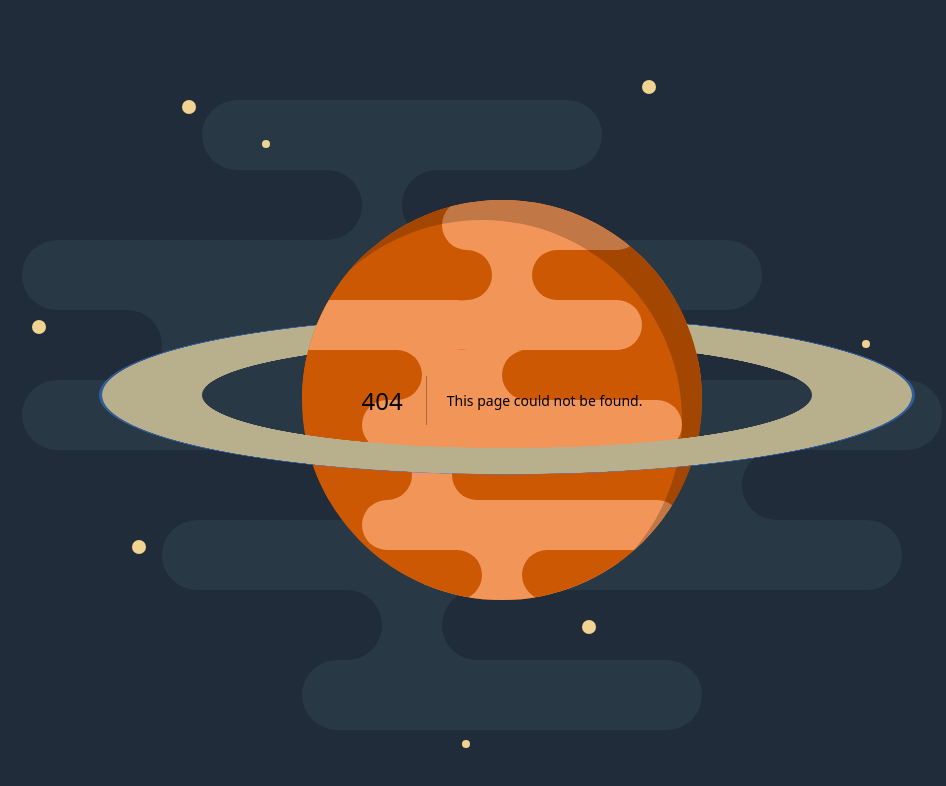
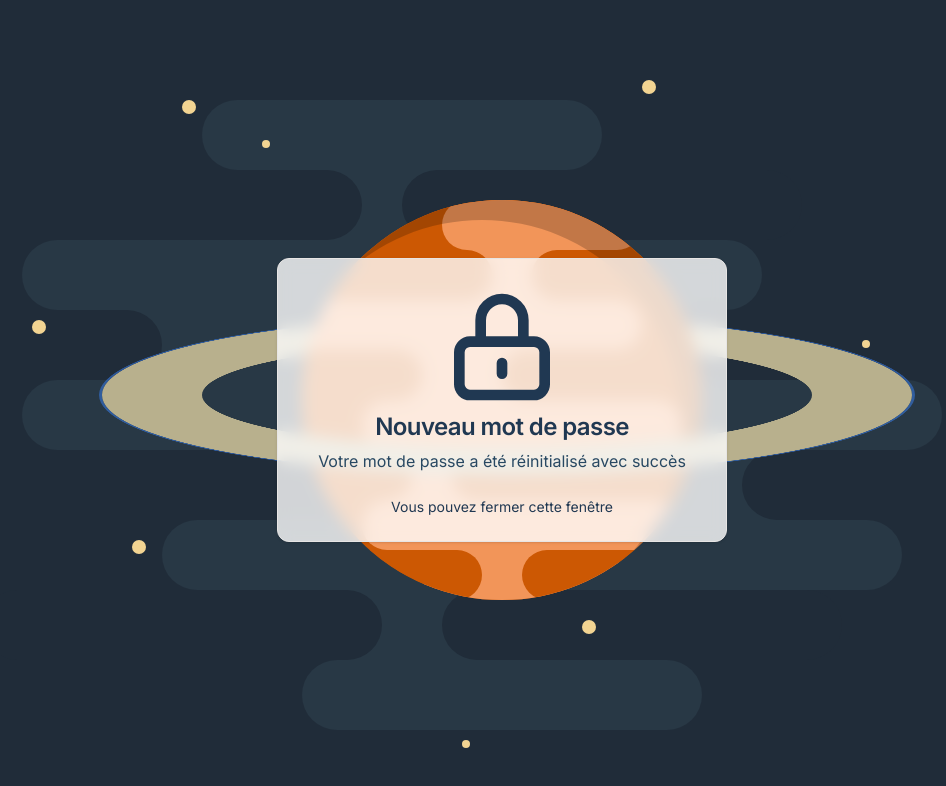
Before and after one commit to aeecleclair/CalypSSO, a Next.js app: page /calypsso/reset-password/success in a window 1280 px wide. Before the commit this address had no page. Shown: the top 786 px of the page, without its empty margins (138-1084 px from the left). Built offline with nearby package versions, Linux system fonts and the light colour scheme.

Commit message:
feat: adding success pages

```diff
--- a/src/app/activate/page.tsx
+++ b/src/app/activate/page.tsx
@@ -20,7 +20,7 @@ import { z } from "zod";
 
 const RegisterPage = () => {
   // const { activateAccount, isActivationLoading } = useAccountCreation();
-  // const router = useRouter();
+  const router = useRouter();
   const formSchema = z.object({
     activation_code: z
       .string({
@@ -57,6 +57,7 @@ const RegisterPage = () => {
   });
 
   function onSubmit(values: z.infer<typeof formSchema>) {
+    router.push("/activate/success");
     // const body: CoreUserActivateRequest = {
     //   activation_token: values.activation_code,
     //   firstname: values.firstname,
--- /dev/null
+++ b/src/app/activate/success/page.tsx
@@ -0,0 +1,37 @@
+import {
+  Card,
+  CardDescription,
+  CardFooter,
+  CardHeader,
+  CardTitle,
+} from "@/components/ui/card";
+import { HiCheck } from "react-icons/hi";
+
+const SuccessPage = () => {
+  return (
+    <div className="flex [&>div]:w-full h-screen m-4">
+      <Card className="rounded-xl border shadow m-auto backdrop-blur bg-opacity-80 bg-white">
+        <CardHeader>
+          <CardTitle>
+            <div className="items-center flex w-full">
+              <HiCheck className="w-32 h-32 m-auto" />
+            </div>
+            <div>
+              <h1 className="text-2xl text-center">Inscription réussie</h1>
+            </div>
+          </CardTitle>
+          <CardDescription className="min-w-[400px] w-full text-center text-base">
+            Votre compte a été créé avec succès
+          </CardDescription>
+        </CardHeader>
+        <CardFooter>
+          <div className="text-center w-full text-sm">
+            Vous pouvez fermer cette fenêtre
+          </div>
+        </CardFooter>
+      </Card>
+    </div>
+  );
+};
+
+export default SuccessPage;
--- a/src/app/recover/page.tsx
+++ b/src/app/recover/page.tsx
@@ -10,12 +10,14 @@ import { Input } from "@/components/ui/input";
 import { toast } from "@/components/ui/use-toast";
 import { zodResolver } from "@hookform/resolvers/zod";
 import Link from "next/link";
+import { useRouter } from "next/navigation";
 import * as React from "react";
 import { useForm } from "react-hook-form";
 import { z } from "zod";
 
 const RecoverPage = () => {
   // const { recoverPassword, isRecoverLoading } = useRecoverPassword();
+  const router = useRouter();
   const formSchema = z.object({
     email: z
       .string({
@@ -31,6 +33,7 @@ const RecoverPage = () => {
   });
 
   function onSubmit(values: z.infer<typeof formSchema>) {
+    router.push("/recover/success")
     // recoverPassword(values.email, () => {
     //   toast({
     //     title: "Email envoyé",
--- /dev/null
+++ b/src/app/recover/success/page.tsx
@@ -0,0 +1,32 @@
+import { Card, CardDescription, CardFooter, CardHeader, CardTitle } from "@/components/ui/card";
+import { HiOutlineMail } from "react-icons/hi";
+
+
+const SuccessPage = () => {
+  return (
+    <div className="flex [&>div]:w-full h-screen m-4">
+      <Card className="rounded-xl border shadow m-auto backdrop-blur bg-opacity-80 bg-white">
+        <CardHeader>
+          <CardTitle>
+            <div className="items-center flex w-full">
+              <HiOutlineMail className="w-32 h-32 m-auto" />
+            </div>
+            <div>
+              <h1 className="text-2xl text-center">Mail envoyé</h1>
+            </div>
+          </CardTitle>
+          <CardDescription className="min-w-[400px] w-full text-center text-base">
+            {"Un mail a été envoyé à l'adresse indiquée"}
+          </CardDescription>
+        </CardHeader>
+        <CardFooter>
+          <div className="text-center w-full text-sm">
+            Vous pouvez fermer cette fenêtre
+          </div>
+        </CardFooter>
+      </Card>
+    </div>
+  );
+};
+
+export default SuccessPage;
--- a/src/app/register/page.tsx
+++ b/src/app/register/page.tsx
@@ -10,12 +10,14 @@ import { Input } from "@/components/ui/input";
 import { toast } from "@/components/ui/use-toast";
 import { zodResolver } from "@hookform/resolvers/zod";
 import Link from "next/link";
+import { useRouter } from "next/navigation";
 import * as React from "react";
 import { useForm } from "react-hook-form";
 import { z } from "zod";
 
 const RegisterPage = () => {
   // const { registerAccount, isRegisteringLoading } = useAccountCreation();
+  const router = useRouter();
   const formSchema = z.object({
     email: z
       .string({
@@ -31,6 +33,7 @@ const RegisterPage = () => {
   });
 
   function onSubmit(values: z.infer<typeof formSchema>) {
+    router.push("/register/success");
     // registerAccount(values.email, () => {
     //   toast({
     //     title: "Email envoyé",
--- /dev/null
+++ b/src/app/register/success/page.tsx
@@ -0,0 +1,32 @@
+import { Card, CardDescription, CardFooter, CardHeader, CardTitle } from "@/components/ui/card";
+import { HiOutlineMail } from "react-icons/hi";
+
+
+const SuccessPage = () => {
+  return (
+    <div className="flex [&>div]:w-full h-screen m-4">
+      <Card className="rounded-xl border shadow m-auto backdrop-blur bg-opacity-80 bg-white">
+        <CardHeader>
+          <CardTitle>
+            <div className="items-center flex w-full">
+              <HiOutlineMail className="w-32 h-32 m-auto" />
+            </div>
+            <div>
+              <h1 className="text-2xl text-center">Mail envoyé</h1>
+            </div>
+          </CardTitle>
+          <CardDescription className="min-w-[400px] w-full text-center text-base">
+            {"Un mail a été envoyé à l'adresse indiquée"}
+          </CardDescription>
+        </CardHeader>
+        <CardFooter>
+          <div className="text-center w-full text-sm">
+            Vous pouvez fermer cette fenêtre
+          </div>
+        </CardFooter>
+      </Card>
+    </div>
+  );
+};
+
+export default SuccessPage;
--- a/src/app/reset-password/page.tsx
+++ b/src/app/reset-password/page.tsx
@@ -43,6 +43,7 @@ const ResetPasswordPage = () => {
   });
 
   function onSubmit(values: z.infer<typeof formSchema>) {
+    router.push("/reset-password/success");
     // resetPassword(values.password, values.activation_code, () => {
     //   toast({
     //     title: "Mot de passe réinitialisé",
--- /dev/null
+++ b/src/app/reset-password/success/page.tsx
@@ -0,0 +1,39 @@
+import {
+  Card,
+  CardDescription,
+  CardFooter,
+  CardHeader,
+  CardTitle,
+} from "@/components/ui/card";
+import { HiOutlineLockClosed } from "react-icons/hi";
+
+const SuccessPage = () => {
+  return (
+    <div className="flex [&>div]:w-full h-screen m-4">
+      <Card className="rounded-xl border shadow m-auto backdrop-blur bg-opacity-80 bg-white">
+        <CardHeader>
+          <CardTitle>
+            <div className="items-center flex w-full">
+              <HiOutlineLockClosed className="w-32 h-32 m-auto" />
+            </div>
+            <div>
+              <h1 className="text-2xl text-center">
+                Nouveau mot de passe
+              </h1>
+            </div>
+          </CardTitle>
+          <CardDescription className="min-w-[400px] w-full text-center text-base">
+            Votre mot de passe a été réinitialisé avec succès
+          </CardDescription>
+        </CardHeader>
+        <CardFooter>
+          <div className="text-center w-full text-sm">
+            Vous pouvez fermer cette fenêtre
+          </div>
+        </CardFooter>
+      </Card>
+    </div>
+  );
+};
+
+export default SuccessPage;
```
